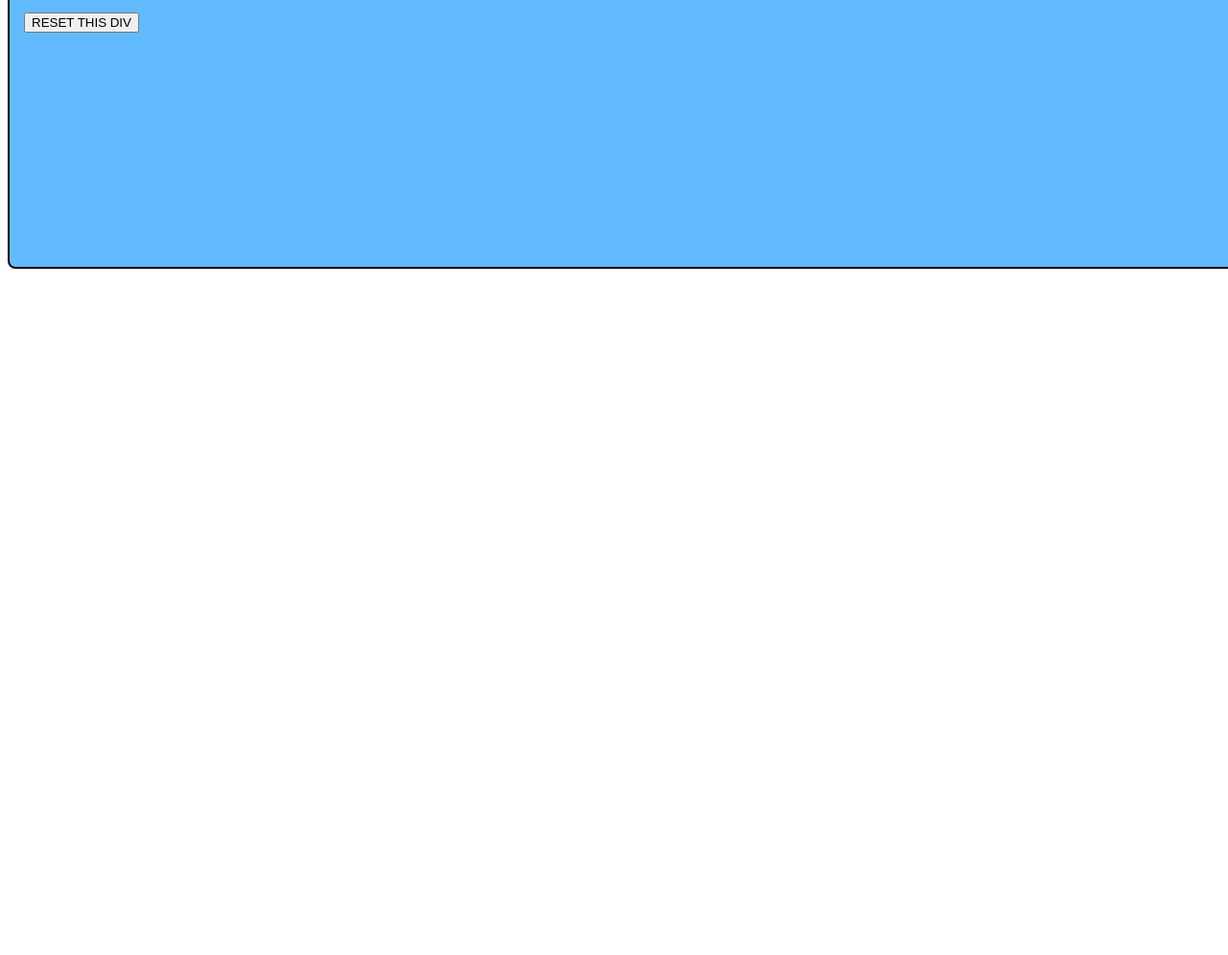
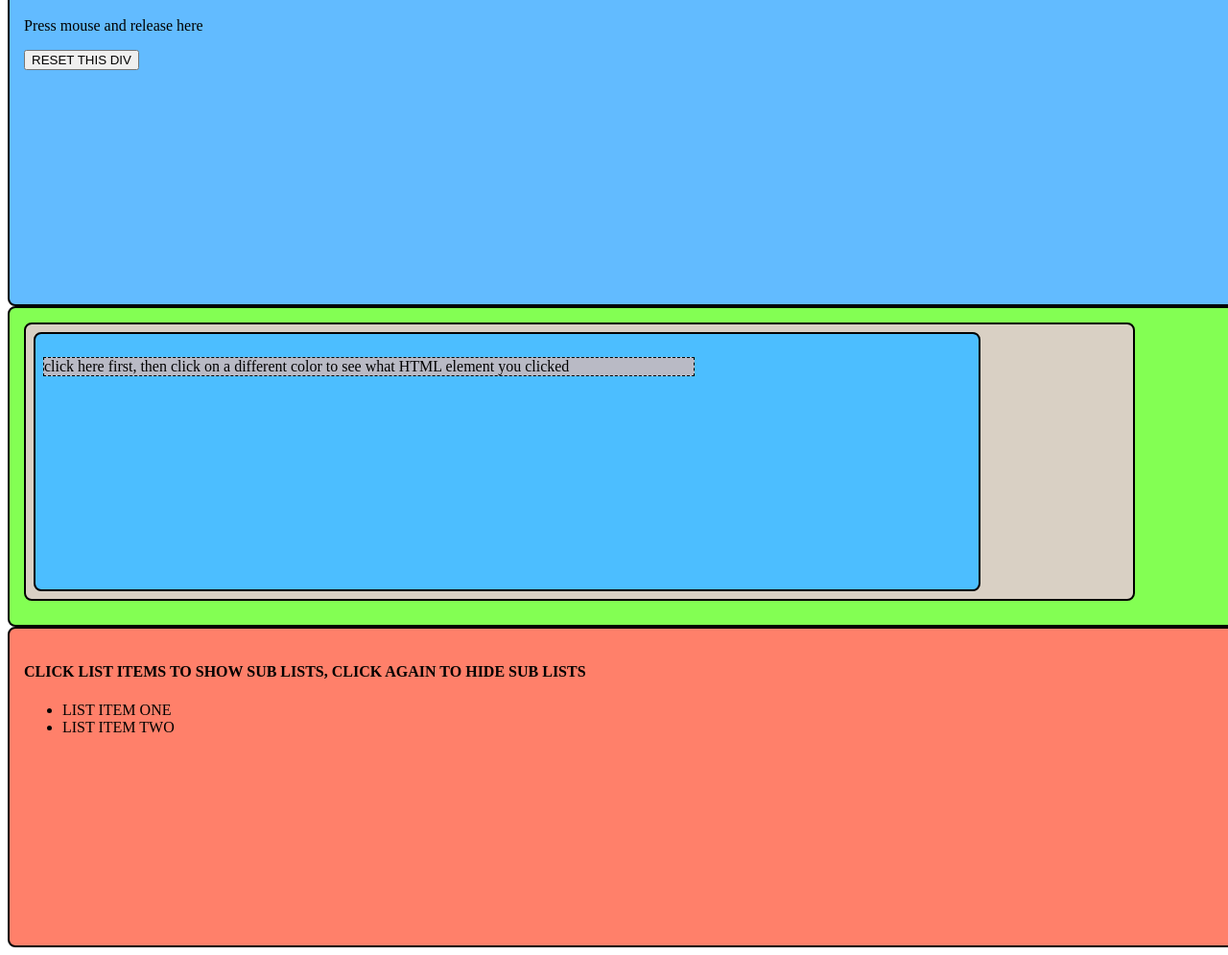
Before and after one commit to MikeESL/JQevents, a plain HTML site: page index.html in a window 1280 px wide. Shown: the part 849-1844 px from the top of the page at 96% size. Before the commit the page ends 1137 px from the top, so only its background shows below. Drawn offline with Linux system fonts and the light colour scheme.

Commit message:
committing, added a few more events to bring total to 30

```diff
--- a/css/eventstyles.css
+++ b/css/eventstyles.css
@@ -58,7 +58,7 @@ input{
 
 
 }
-.eventsD{
+article{
 	background-color: #83FF53;
 	width: 100%;
 	min-height: 300px;
@@ -68,8 +68,40 @@ input{
 
 
 }
+section{
+	background-color: #4CBEFF;
+	width: 85%;
+	min-height: 250px;
+	border: 2px solid black;
+	border-radius: 8px;
+	padding: 8px;
+
+}
+.see{
+	background-color: #D9D0C4;
+	width: 90%;
+	min-height: 200px;
+	border: 2px solid black;
+	border-radius: 8px;
+	padding: 8px;
+
+}
+.clicky{
+	border: 1px dashed black;
+	width: 70%;
+	background-color: #B9BAC5;
+}
 
 .mouse{
 	min-width:auto;
 	min-height: auto;
 }
+.eventsE{
+	background-color: #FF806A;
+	width: 100%;
+	min-height: 300px;
+	border: 2px solid black;
+	border-radius: 8px;
+	padding: 15px;
+
+}
--- a/index.html
+++ b/index.html
@@ -8,9 +8,10 @@
 <body>
 		<nav>
 			<h1>jQuery Events!</h1>
+			<h2>Between this page and the photo album, 30 total</p>
 		</nav>
 
-		<section class="eventsA">
+		<div class="eventsA">
 			<p class="welcome">Click Here First</p>
 			<div class="box1">click: change sibs</div>
 			<div class="box2">click: change parent</div>
@@ -21,7 +22,7 @@
 
 
 
-		</section>
+		</div>
 
 		<div class="eventsB">
 			<p>Type 'jquery' to validate.</p>
@@ -45,8 +46,37 @@
 
 		</div>
 
+		<article>
 
-		<divclass="eventsD">
+			<div class="eventsD"></div>
+				<!-- <div id="log"></div> -->
+			<div class="see">
+				<section>
+
+   					 <p class="clicky">click here first, then click on a different color to see what HTML element you clicked</p>
+
+				</section>
+			</div>
+
+		</article>
+
+		<div class="eventsE">
+			<h4>CLICK LIST ITEMS TO SHOW SUB LISTS, CLICK AGAIN TO HIDE SUB LISTS</h4>
+
+			<ul>
+  				<li>LIST ITEM ONE
+    				<ul>
+      					<li>SUB ITEM 1A</li>
+ 					 	<li>SUB ITEM 1B</li>
+    				</ul>
+  				</li>
+  				<li>LIST ITEM TWO
+   					 <ul>
+      					<li>SUB ITEM 2A</li>
+      					<li>SUB ITEM 2B</li>
+    				</ul>
+  				</li>
+			</ul>
 
 
 
--- a/js/eventscript.js
+++ b/js/eventscript.js
@@ -1,6 +1,6 @@
 $(document).ready(function() {
 
-//functions for top div
+//events for top div
 	$( ".welcome" ).click(function(event) {
 		alert("Thanks for visiting this page!");
 	});
@@ -23,7 +23,7 @@ $(document).ready(function() {
 	$(".box5").mouseover(function(event){
 		$(".box5").parents().css("background-color", "#0E0597")
 	});
-//functions for middle div; trying form validation
+//events for middle div; trying form validation
 	$("form").submit(function(event) {
   		if ($("input:first" ).val() === "jquery") {
     $(".feedback").text("Validated!").show();
@@ -40,7 +40,7 @@ $(document).ready(function() {
 
 
 
-//functions for third div
+//events for third div
 
 	$(".mouse").mouseup(function(event) {
     $(this).append( "<span style='color:black;'>Mouse up.</span>");
@@ -52,6 +52,22 @@ $(document).ready(function() {
   		$("span").empty();
   	});
 
+//events for 4th div
+$( "article" ).click(function(event) {
+  $( ".eventsD" ).html( " YOU CLICKED ON THE " + event.target.nodeName + " HTML element." );
+});
+
+//events for 5th div
+function handler(event) {
+  var target = $(event.target);
+  if (target.is("li")) {
+    target.children().toggle();
+}
+}
+$("ul").click(handler).find("ul").hide();
+
+
+
 
 
 
```
Also changed, not shown: 1 other file. Lines whose indentation alone changed are shown as unchanged.
